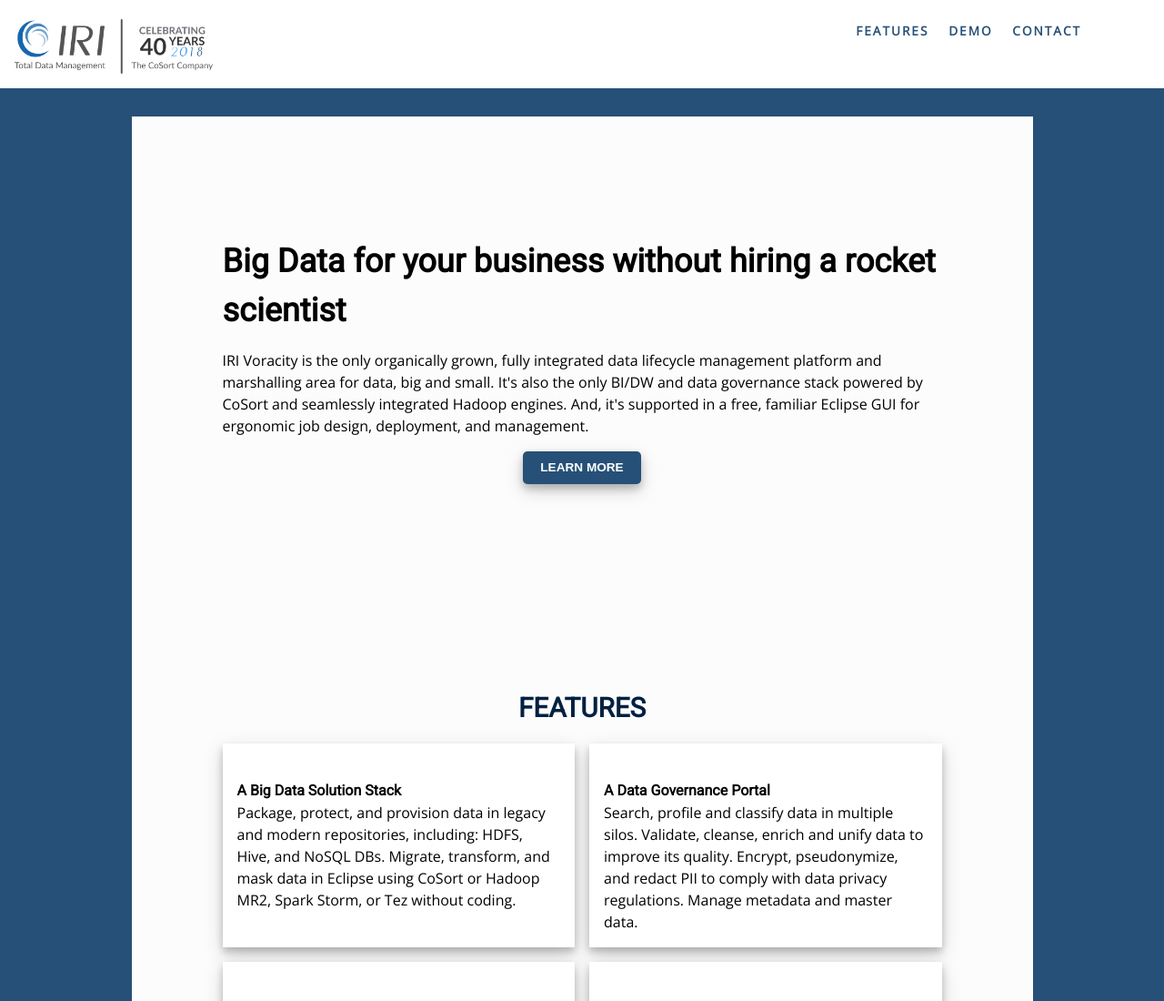
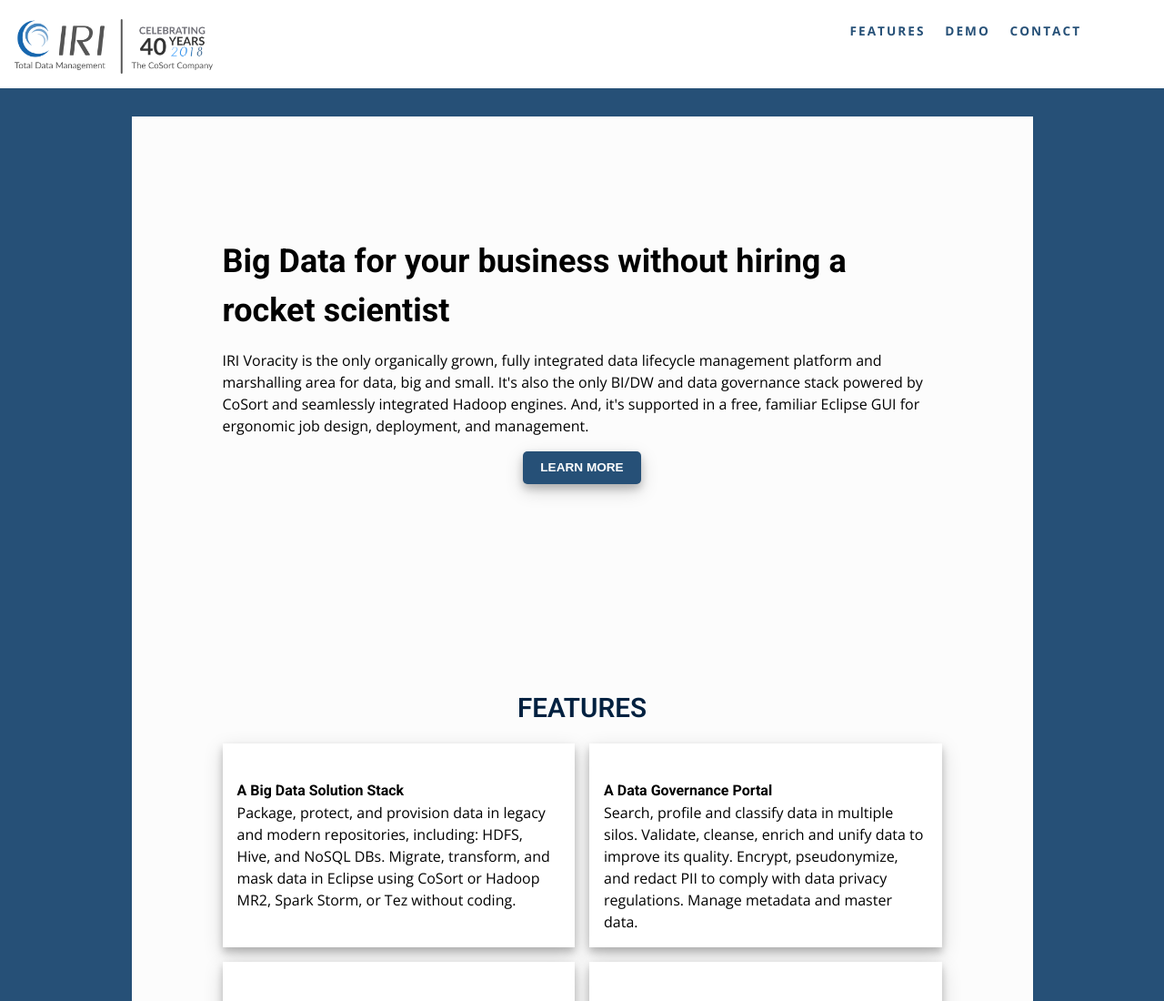
Before and after one commit to cmbusinesssolutions/voracity-landing-page, a plain HTML site: page index.html in a window 1280 px wide. Shown: the top 1100 px of the page at 91% size. Drawn offline with nearby package versions, Linux system fonts and the light colour scheme.

Commit message:
Include additional font weights

```diff
--- a/style.css
+++ b/style.css
@@ -1,5 +1,5 @@
 /* Roboto Slab & Open Sans */
-@import url('https://fonts.googleapis.com/css?family=Open+Sans|Roboto');
+@import url('https://fonts.googleapis.com/css?family=Open+Sans:300,400,500,600,700|Roboto:300,400,500,600,700');
 
 /*--Basic color scheme--*/
 :root {
```
